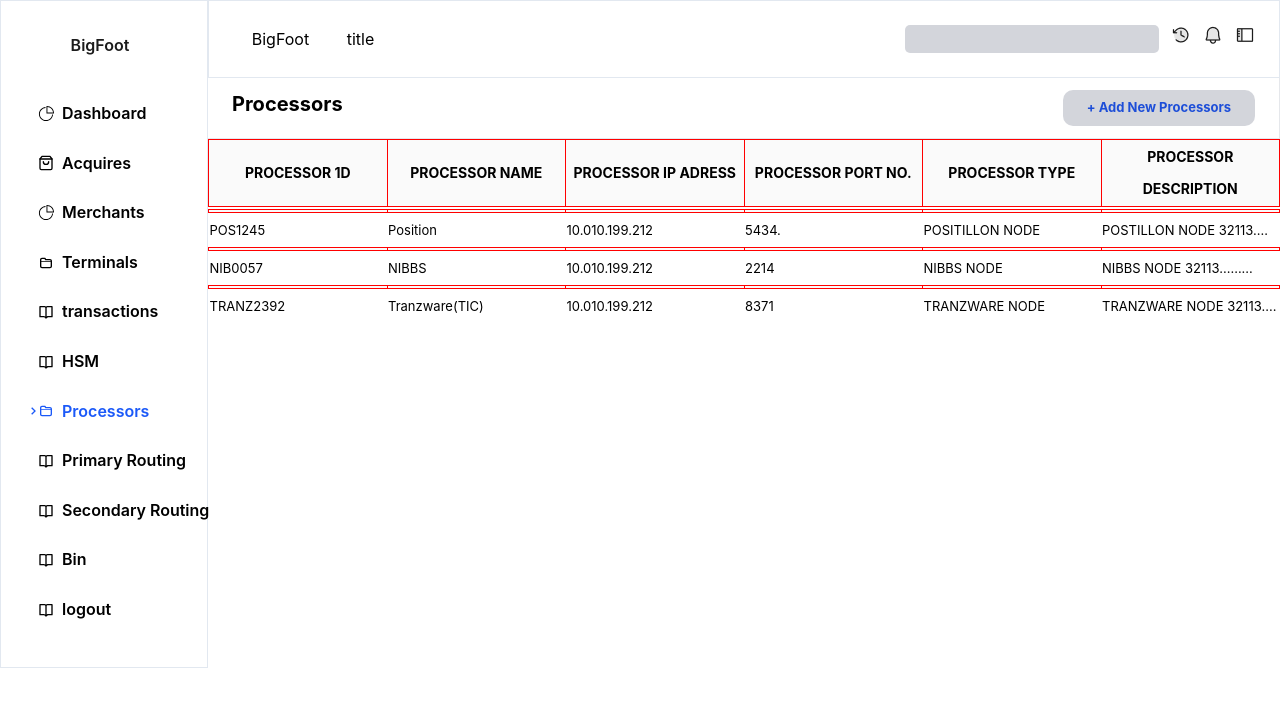
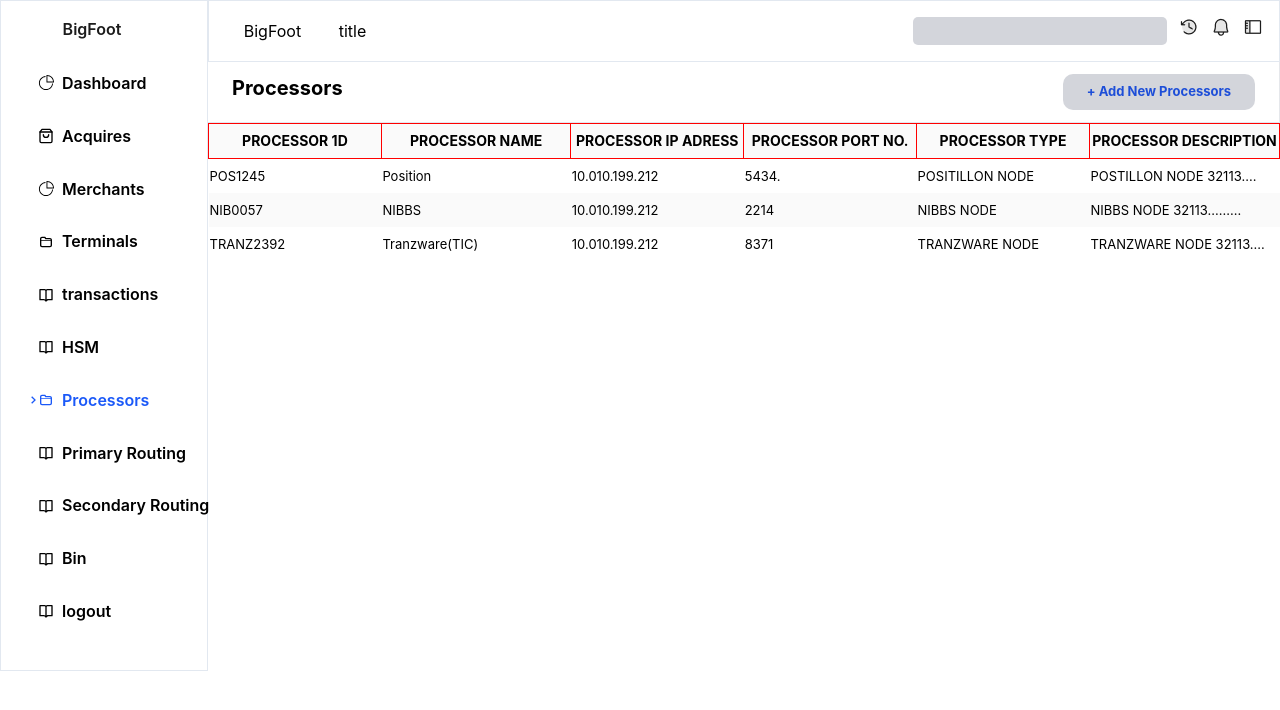
Before and after one commit to brunolotab/Tms30project, a React (Vite) app in the folder Tm30project/: page /Processors in a window 1280 px wide. Shown: the top 710 px of the page. Built offline with nearby package versions, Linux system fonts and the light colour scheme.

Commit message:
sixth commit

```diff
--- a/Tm30project/src/Components/Navbar.jsx
+++ b/Tm30project/src/Components/Navbar.jsx
@@ -9,7 +9,7 @@ function Navbar() {
 
   return (
     <>
-        <div className='bg-white border-slate-200 border p-6  flex justify-between items-center'>
+        <div className='bg-white border-slate-200 border p-4  flex justify-between items-center'>
             <div className='flex justify-around w-[10rem]'>
                 <div>BigFoot</div>
                 <div>title</div>
--- a/Tm30project/src/Components/Sidebar.jsx
+++ b/Tm30project/src/Components/Sidebar.jsx
@@ -16,8 +16,8 @@ function Sidebar() {
     <Aiv>
       <div className='m-0 p-0 fixed top-0 left-0  z-[999]'>
         <div className='bg-white border border-slate-200 w-[13rem] text-center p-4 font-semibold text-color4'>
-          <div className='pr-6 p-4 '>BigFoot</div>
-          <div className=' leading-[3.1rem] p-4 pl-2 '>
+          <div className='pr-6  '>BigFoot</div>
+          <div className=' leading-[3.3rem] p-4  pl-2 '>
             {/* <NavLink to={'/'}><div className='info'><BiChevronRight className='chevron' /><TfiPieChart style={{ marginRight: '8px' }} />Dashboard</div></NavLink>
             <NavLink to={'Acquires'}><div className='info'><BiChevronRight className='chevron' /><FiShoppingBag style={{ marginRight: '8px' }} /> Acquires</div></NavLink>
             <NavLink to={'Merchants'}><div className='info'><BiChevronRight className='chevron' /><TfiPieChart style={{ marginRight: '8px' }} />Merchants</div></NavLink>
--- a/Tm30project/src/Pages/Processors/ProcessorData/Processordata.jsx
+++ b/Tm30project/src/Pages/Processors/ProcessorData/Processordata.jsx
@@ -1,6 +1,5 @@
 
 export const Processordata =[
-    {PID:'PROCESSOR 1D', PName: 'PROCESSOR NAME', PAdress:'PROCESSOR IP ADRESS', PPort:'PROCESSOR PORT NO.', PType:'PROCESSOR TYPE', PDesc: 'PROCESSOR DESCRIPTION'},
     {ID:'POS1245', Name: 'Position', Adress:'10.010.199.212', Port:'5434.', Type:'POSITILLON NODE', Desc: 'POSTILLON NODE 32113....'},
     {ID:'NIB0057', Name: 'NIBBS', Adress:'10.010.199.212', Port:'2214', Type:'NIBBS NODE', Desc: 'NIBBS NODE 32113.........'},
     {ID:'TRANZ2392', Name: 'Tranzware(TIC)', Adress:'10.010.199.212', Port:'8371', Type:'TRANZWARE NODE', Desc: 'TRANZWARE NODE 32113....'}
--- a/Tm30project/src/Pages/Processors/Processors.jsx
+++ b/Tm30project/src/Pages/Processors/Processors.jsx
@@ -13,20 +13,19 @@ function Processors() {
         <div><button className='bg-color1 p-6 py-2 rounded-[10px] text-blue-700 font-bold text-[13px] '> + Add New Processors</button></div>
       </div>
       <div className='text-[14px]'>
-        {
-          dataProcessor.map((item,id)=>{
-            return(
-              <div key={id}>
         <table className='leading-8 w-[100%] text-[14px]' >
           <tr>
-                    <th>{item.PID}</th>
-                    <th>{item.PName}</th>
-                    <th>{item.PAdress}</th>
-                    <th>{item.PPort}</th>
-                    <th>{item.PType}</th>
-                    <th>{item.PDesc}</th>
+            <th>PROCESSOR 1D</th>
+            <th>PROCESSOR NAME</th>
+            <th>PROCESSOR IP ADRESS</th>
+            <th>PROCESSOR PORT NO.</th>
+            <th>PROCESSOR TYPE</th>
+            <th>PROCESSOR DESCRIPTION</th>
           </tr>
-                  <tr>
+          {
+            dataProcessor.map((item, id) => {
+              return (
+                <tr key={id}>
                   <td>{item.ID}</td>
                   <td>{item.Name}</td>
                   <td>{item.Adress}</td>
@@ -34,19 +33,18 @@ function Processors() {
                   <td>{item.Type}</td>
                   <td>{item.Desc}</td>
                 </tr>
-                </table>
-                </div>
               )
             })
           }
+        </table>
       </div>
-    </Div>
+    </Div >
   )
 }
 
 export default Processors
 
-const Div = styled.div `
+const Div = styled.div`
   td {
     text-align: left;
     width: 5rem;
@@ -54,9 +52,10 @@ const Div = styled.div `
   }
   tr:nth-child(odd) {
     background-color: #fafafa;
+    width: 7rem;
   }
   th {
-    width: 7rem;
+    padding-left: -12px;
     font-size: 14px;
     border: 1px solid red;
 
```
Lines whose indentation alone changed are shown as unchanged.
